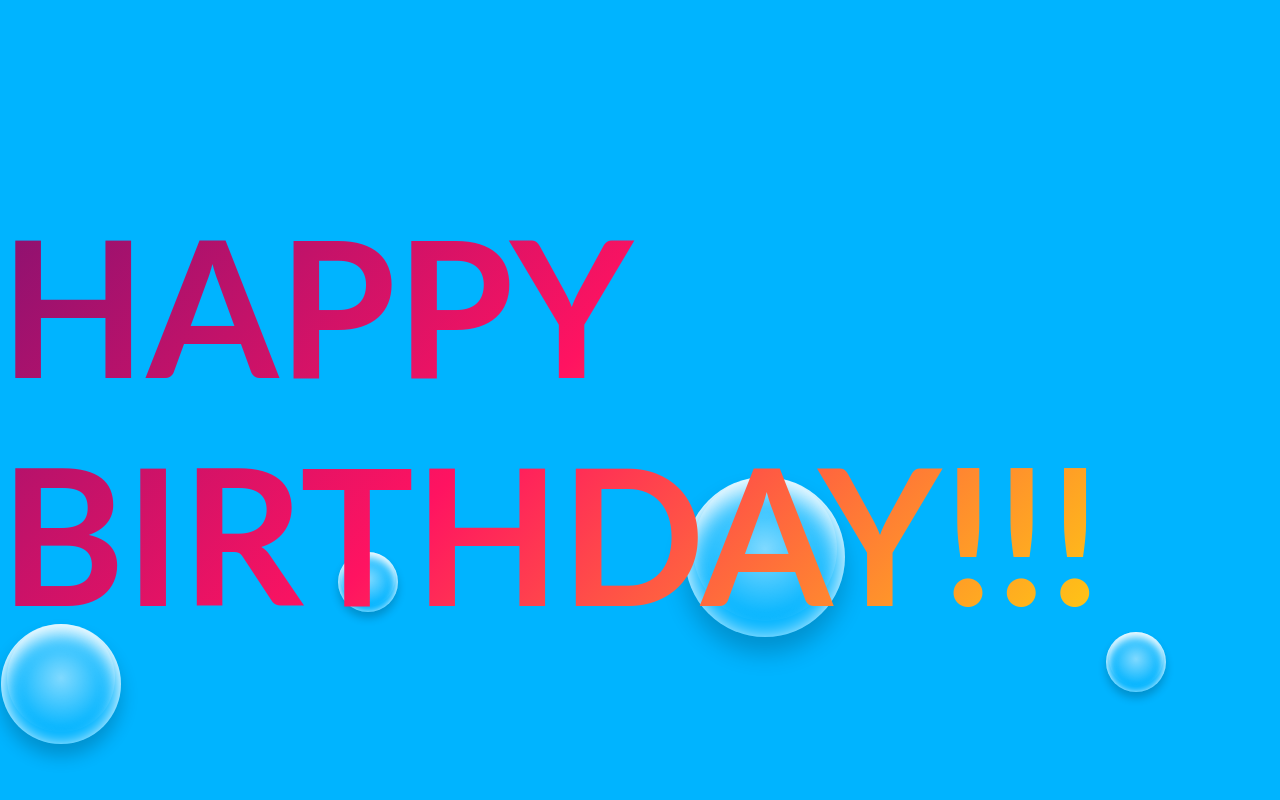
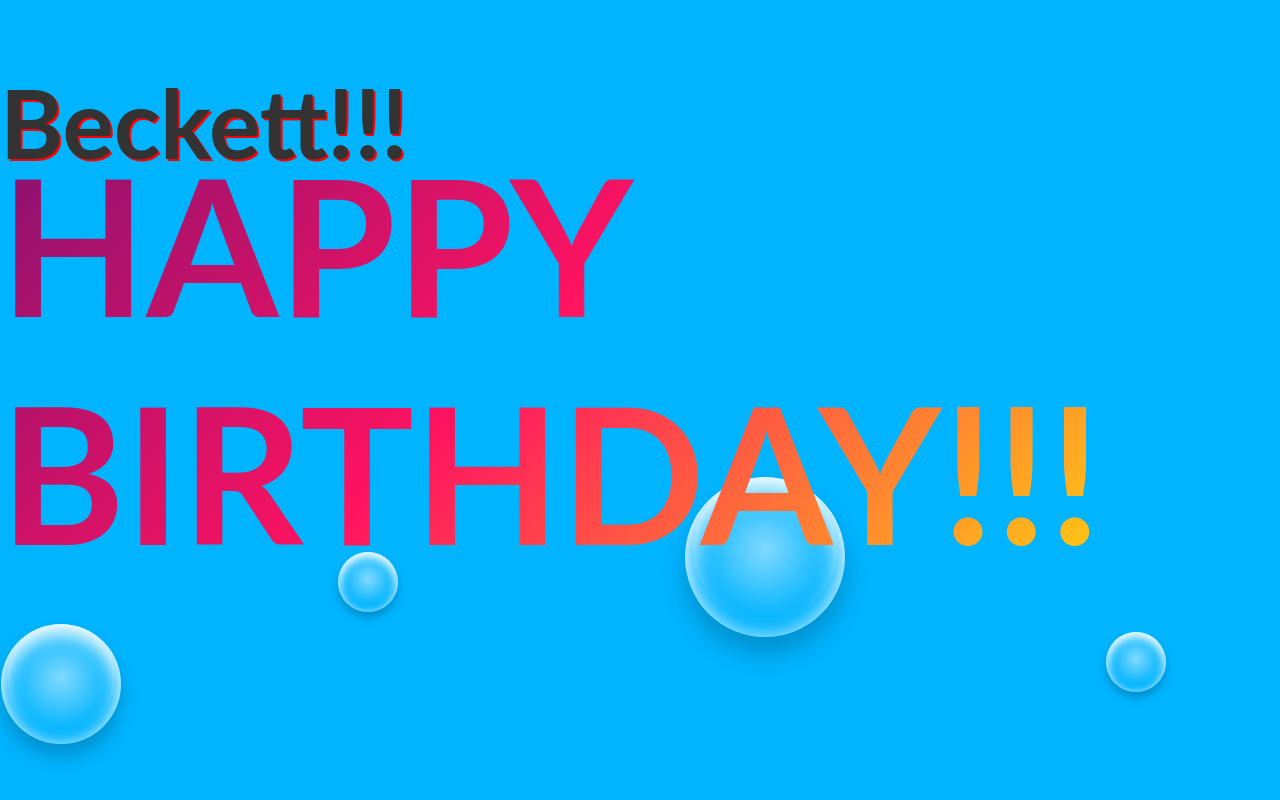
Before and after one commit to hhutman/HappyBirthdayBeckett, a plain HTML site: page index.html in a window 1280 px wide. Drawn offline with Linux system fonts and the light colour scheme.

Commit message:
first edits

```diff
--- a/index.html
+++ b/index.html
@@ -6,15 +6,16 @@
   </head>
 <body>
 
+
+
+
   <div class="container">
     <div class="row">
       <div class="col-md-12 text-center">
+        <h1 class="animate-charcter1">Beckett!!!</h1>
         <h3 class="animate-charcter">Happy Birthday!!!</h3>
 
       </div>
-
-
-
 
 
 
--- a/styles.css
+++ b/styles.css
@@ -277,3 +277,11 @@ body {
     background-position: 200% center;
   }
 }
+
+h1 {
+	text-shadow: 2px 2px #FF0000;
+	text-align: left;
+	font-size: 96px;
+	margin-bottom:-240px;
+
+  }
```
